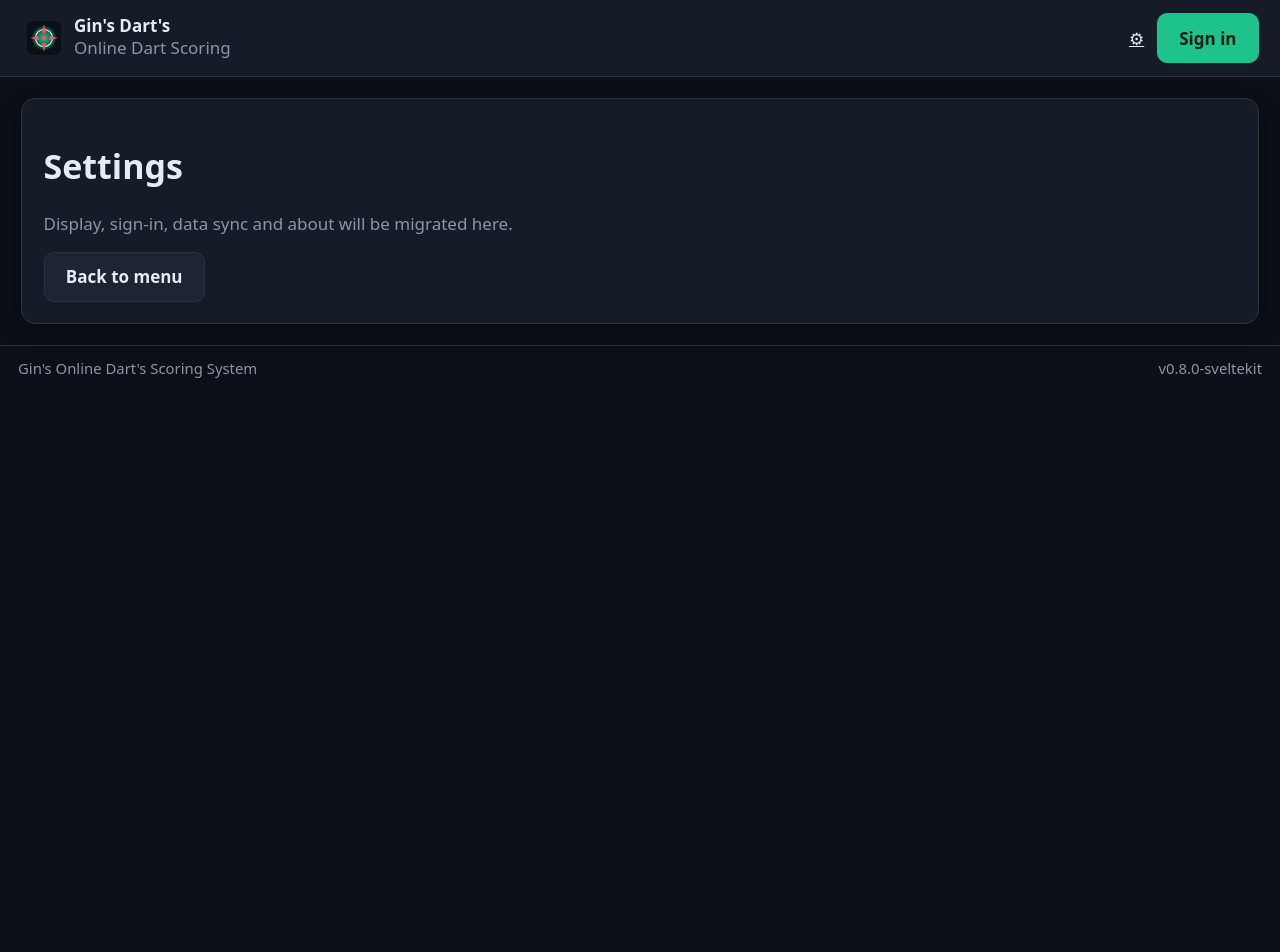
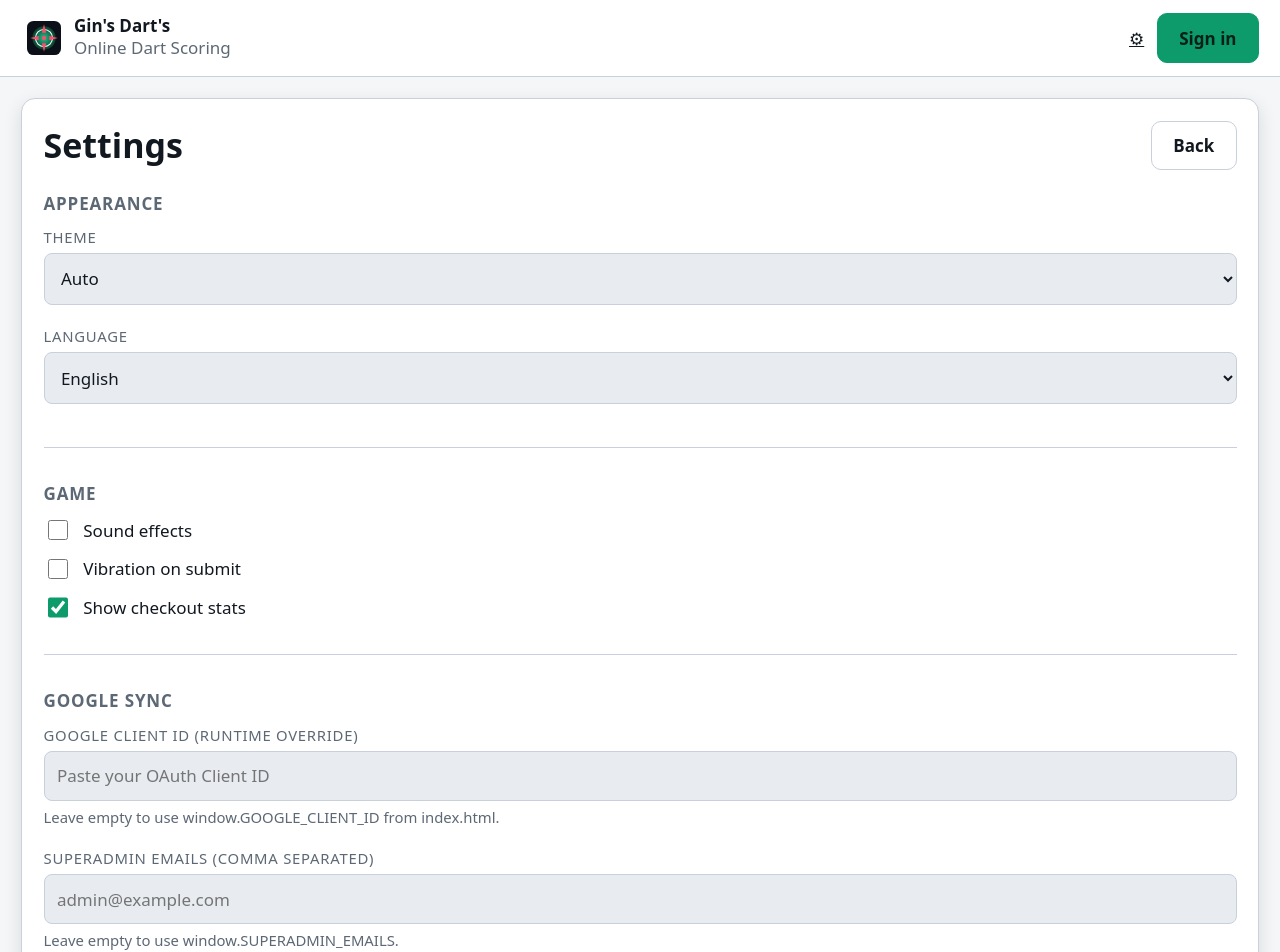
Before and after one commit to zdenkor/gin-darts-scoring-sveltekit, a SvelteKit app: page /settings in a window 1280 px wide. Shown: the top 952 px of the page. Before the commit the page ends 800 px from the top, so only its background shows below. Built offline with nearby package versions, Linux system fonts and the light colour scheme.

Commit message:
Settings screen with theme, language, game prefs, Google sync and data

```diff
--- a/src/app.css
+++ b/src/app.css
@@ -30,6 +30,44 @@
   --text-md: clamp(0.875rem, 2cqi, 1rem);
   --text-lg: clamp(1rem, 3cqi, 1.5rem);
   --text-xl: clamp(1.5rem, 5cqi, 3rem);
+}
+
+html.theme-dark {
+  /* keeps the dark palette above */
+}
+
+html.theme-light {
+  --bg: #f4f6f8;
+  --bg-2: #e8ecf1;
+  --surface: #ffffff;
+  --surface-2: #eef1f5;
+  --line: #c8d0db;
+  --text: #121820;
+  --muted: #5d6875;
+  --accent: #0d9b6b;
+  --accent-2: #d12d4e;
+  --warn: #b47a1f;
+  --danger: #d9303e;
+  --good: #2e9d63;
+  --shadow: 0 6px 18px rgba(0,0,0,.12);
+}
+
+@media (prefers-color-scheme: light) {
+  :root:not(.theme-dark):not(.theme-light) {
+    --bg: #f4f6f8;
+    --bg-2: #e8ecf1;
+    --surface: #ffffff;
+    --surface-2: #eef1f5;
+    --line: #c8d0db;
+    --text: #121820;
+    --muted: #5d6875;
+    --accent: #0d9b6b;
+    --accent-2: #d12d4e;
+    --warn: #b47a1f;
+    --danger: #d9303e;
+    --good: #2e9d63;
+    --shadow: 0 6px 18px rgba(0,0,0,.12);
+  }
 }
 
 * { box-sizing: border-box; }
--- /dev/null
+++ b/src/lib/util/settings.js
@@ -0,0 +1,83 @@
+// =================================================================
+// User settings wrapper backed by localStorage.
+// Values are reactive via Svelte 5 runes in the component layer.
+// =================================================================
+const NS = 'gindarts:';
+
+const DEFAULTS = Object.freeze({
+  theme: 'auto',       // 'auto' | 'dark' | 'light'
+  sound: false,
+  vibration: false,
+  language: 'en',      // 'en' | 'sk' | ...
+  googleClientId: '',  // runtime override; also supported via window.GOOGLE_CLIENT_ID
+  superadminEmails: '',
+  statsCheckout: true,
+});
+
+function get(key, fallback) {
+  try {
+    const raw = localStorage.getItem(NS + key);
+    if (raw == null) return fallback;
+    return JSON.parse(raw);
+  } catch { return fallback; }
+}
+
+function set(key, value) {
+  try { localStorage.setItem(NS + key, JSON.stringify(value)); }
+  catch (e) { console.warn('settings.set failed', e); }
+}
+
+export function loadAllSettings() {
+  return {
+    theme: get('theme', DEFAULTS.theme),
+    sound: get('sound', DEFAULTS.sound),
+    vibration: get('vibration', DEFAULTS.vibration),
+    language: get('language', DEFAULTS.language),
+    googleClientId: get('googleClientId', DEFAULTS.googleClientId),
+    superadminEmails: get('superadminEmails', DEFAULTS.superadminEmails),
+    statsCheckout: get('statsCheckout', DEFAULTS.statsCheckout),
+  };
+}
+
+export function saveAllSettings(settings) {
+  const merged = { ...DEFAULTS, ...(settings || {}) };
+  for (const key of Object.keys(DEFAULTS)) {
+    set(key, merged[key]);
+  }
+  return merged;
+}
+
+export function saveSetting(key, value) {
+  if (!(key in DEFAULTS)) return;
+  set(key, value);
+}
+
+export function loadSetting(key) {
+  if (!(key in DEFAULTS)) return undefined;
+  return get(key, DEFAULTS[key]);
+}
+
+export function applyTheme(theme) {
+  const root = document.documentElement;
+  root.classList.remove('theme-dark', 'theme-light');
+  if (theme === 'dark') root.classList.add('theme-dark');
+  else if (theme === 'light') root.classList.add('theme-light');
+  // 'auto' uses system preference via CSS media query
+}
+
+export function getEffectiveGoogleClientId() {
+  try {
+    if (window.GOOGLE_CLIENT_ID) return window.GOOGLE_CLIENT_ID;
+  } catch {}
+  return loadSetting('googleClientId') || '';
+}
+
+export function getEffectiveSuperadminEmails() {
+  try {
+    if (window.SUPERADMIN_EMAILS) return window.SUPERADMIN_EMAILS;
+  } catch {}
+  return (loadSetting('superadminEmails') || '')
+    .split(/[,\s]+/)
+    .map(s => s.trim().toLowerCase())
+    .filter(Boolean);
+}
--- a/src/routes/settings/+page.svelte
+++ b/src/routes/settings/+page.svelte
@@ -1,20 +1,197 @@
 <script>
+	import { onMount } from 'svelte';
+	import { goto } from '$app/navigation';
 	import { base } from '$app/paths';
-	import { goto } from '$app/navigation';
+	import { version } from '$app/environment';
+	import { auth } from '$lib/state/auth.svelte.js';
+	import {
+		loadAllSettings, saveAllSettings, applyTheme,
+		getEffectiveGoogleClientId, getEffectiveSuperadminEmails
+	} from '$lib/util/settings.js';
+
+	let s = $state(loadAllSettings());
+	let saved = $state(false);
+
+	const themes = [
+		{ value: 'auto', label: 'Auto' },
+		{ value: 'dark', label: 'Dark' },
+		{ value: 'light', label: 'Light' },
+	];
+	const languages = [
+		{ value: 'en', label: 'English' },
+		{ value: 'sk', label: 'Slovenčina' },
+	];
 
 	function back() {
 		goto(`${base}/`);
 	}
+
+	function save() {
+		saveAllSettings(s);
+		applyTheme(s.theme);
+		saved = true;
+		setTimeout(() => (saved = false), 1500);
+	}
+
+	function clearLocalData() {
+		if (!confirm('Clear all local game history, stats and settings? This cannot be undone.')) return;
+		try {
+			localStorage.clear();
+			indexedDB.deleteDatabase('gindarts-app-v1');
+		} catch {}
+		window.location.reload();
+	}
+
+	onMount(() => {
+		applyTheme(s.theme);
+	});
 </script>
 
 <div class="screen">
-	<div class="card">
-		<h1>Settings</h1>
-		<p class="muted">Display, sign-in, data sync and about will be migrated here.</p>
-		<button class="btn" onclick={back}>Back to menu</button>
-	</div>
+	<form class="card" onsubmit={(e) => { e.preventDefault(); save(); }}>
+		<div class="card-header">
+			<h1>Settings</h1>
+			<button type="button" class="btn ghost" onclick={back}>Back</button>
+		</div>
+
+		<section class="settings-section">
+			<h2>Appearance</h2>
+			<div class="field">
+				<label for="theme">Theme</label>
+				<select id="theme" bind:value={s.theme}>
+					{#each themes as t}
+						<option value={t.value}>{t.label}</option>
+					{/each}
+				</select>
+			</div>
+			<div class="field">
+				<label for="language">Language</label>
+				<select id="language" bind:value={s.language}>
+					{#each languages as l}
+						<option value={l.value}>{l.label}</option>
+					{/each}
+				</select>
+			</div>
+		</section>
+
+		<section class="settings-section">
+			<h2>Game</h2>
+			<label class="checkbox">
+				<input type="checkbox" bind:checked={s.sound} />
+				<span>Sound effects</span>
+			</label>
+			<label class="checkbox">
+				<input type="checkbox" bind:checked={s.vibration} />
+				<span>Vibration on submit</span>
+			</label>
+			<label class="checkbox">
+				<input type="checkbox" bind:checked={s.statsCheckout} />
+				<span>Show checkout stats</span>
+			</label>
+		</section>
+
+		<section class="settings-section">
+			<h2>Google sync</h2>
+			<div class="field">
+				<label for="clientId">Google Client ID (runtime override)</label>
+				<input id="clientId" type="text" bind:value={s.googleClientId} placeholder={getEffectiveGoogleClientId() || 'Paste your OAuth Client ID'} />
+				<p class="hint">Leave empty to use window.GOOGLE_CLIENT_ID from index.html.</p>
+			</div>
+			<div class="field">
+				<label for="superadmin">Superadmin emails (comma separated)</label>
+				<input id="superadmin" type="text" bind:value={s.superadminEmails} placeholder={getEffectiveSuperadminEmails().join(', ') || 'admin@example.com'} />
+				<p class="hint">Leave empty to use window.SUPERADMIN_EMAILS.</p>
+			</div>
+		</section>
+
+		<section class="settings-section">
+			<h2>Account</h2>
+			{#if auth.user}
+				<p class="muted">Signed in as <strong>{auth.user.username || auth.user.email}</strong> ({auth.user.role}).</p>
+				{#if auth.user.role === 'admin' || auth.user.role === 'superadmin'}
+					<a class="btn" href="{base}/admin">Open admin panel</a>
+				{/if}
+				<button class="btn ghost" onclick={() => auth.signOut()}>Sign out</button>
+			{:else}
+				<p class="muted">Not signed in. Admin features are disabled.</p>
+				<a class="btn primary" href="{base}/login">Sign in</a>
+			{/if}
+		</section>
+
+		<section class="settings-section danger-zone">
+			<h2>Data</h2>
+			<button class="btn danger" onclick={clearLocalData}>Clear all local data</button>
+		</section>
+
+		<section class="settings-section">
+			<h2>About</h2>
+			<p class="muted">Version <strong>v0.8.0-sveltekit</strong></p>
+			<p class="muted">Build env: {version ? 'production' : 'development'}</p>
+		</section>
+
+		<div class="form-actions">
+			<button type="submit" class="btn primary">{saved ? 'Saved!' : 'Save settings'}</button>
+		</div>
+	</form>
 </div>
 
 <style>
+	.card-header {
+		display: flex;
+		justify-content: space-between;
+		align-items: center;
+		margin-bottom: var(--space-md);
+	}
+	.card-header h1 { margin: 0; }
+
+	.settings-section {
+		margin-bottom: var(--space-lg);
+		padding-bottom: var(--space-md);
+		border-bottom: 1px solid var(--line);
+	}
+	.settings-section:last-of-type {
+		border-bottom: none;
+	}
+	.settings-section h2 {
+		margin: 0 0 var(--space-sm);
+		font-size: var(--text-md);
+		color: var(--muted);
+		text-transform: uppercase;
+		letter-spacing: 0.05em;
+	}
+
+	.checkbox {
+		display: flex;
+		align-items: center;
+		gap: var(--space-sm);
+		margin-bottom: var(--space-sm);
+		cursor: pointer;
+	}
+	.checkbox input {
+		width: 1.2em;
+		height: 1.2em;
+		accent-color: var(--accent);
+		min-height: auto;
+	}
+	.checkbox span { color: var(--text); }
+
+	.hint {
+		margin: 0;
+		font-size: var(--text-sm);
+		color: var(--muted);
+	}
+
+	.form-actions {
+		display: flex;
+		justify-content: flex-end;
+		gap: var(--space-sm);
+		margin-top: var(--space-md);
+	}
+
 	.muted { color: var(--muted); }
+
+	.danger-zone .btn.danger { width: 100%; }
+@container app (min-width: 480px) {
+		.danger-zone .btn.danger { width: auto; }
+	}
 </style>
```
